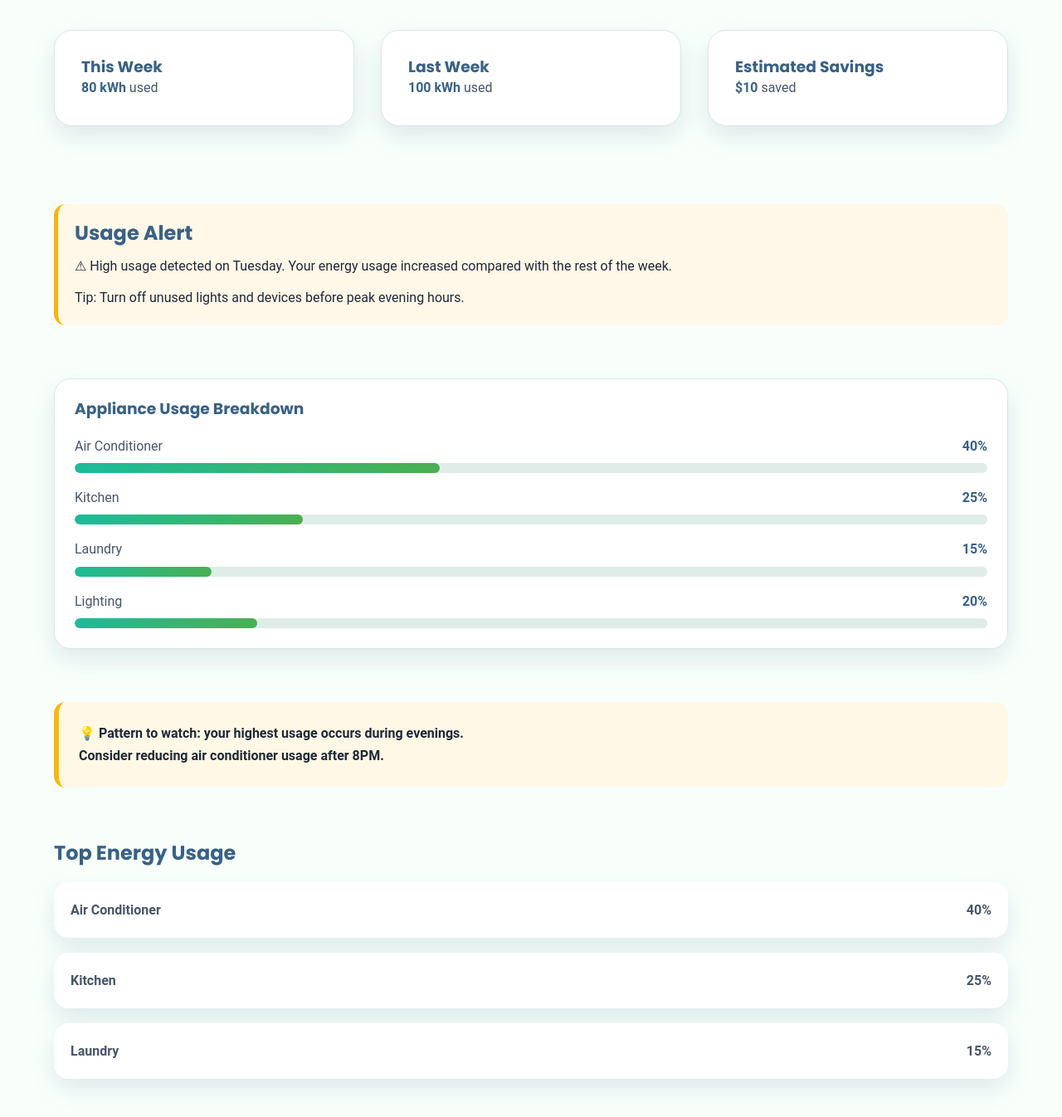
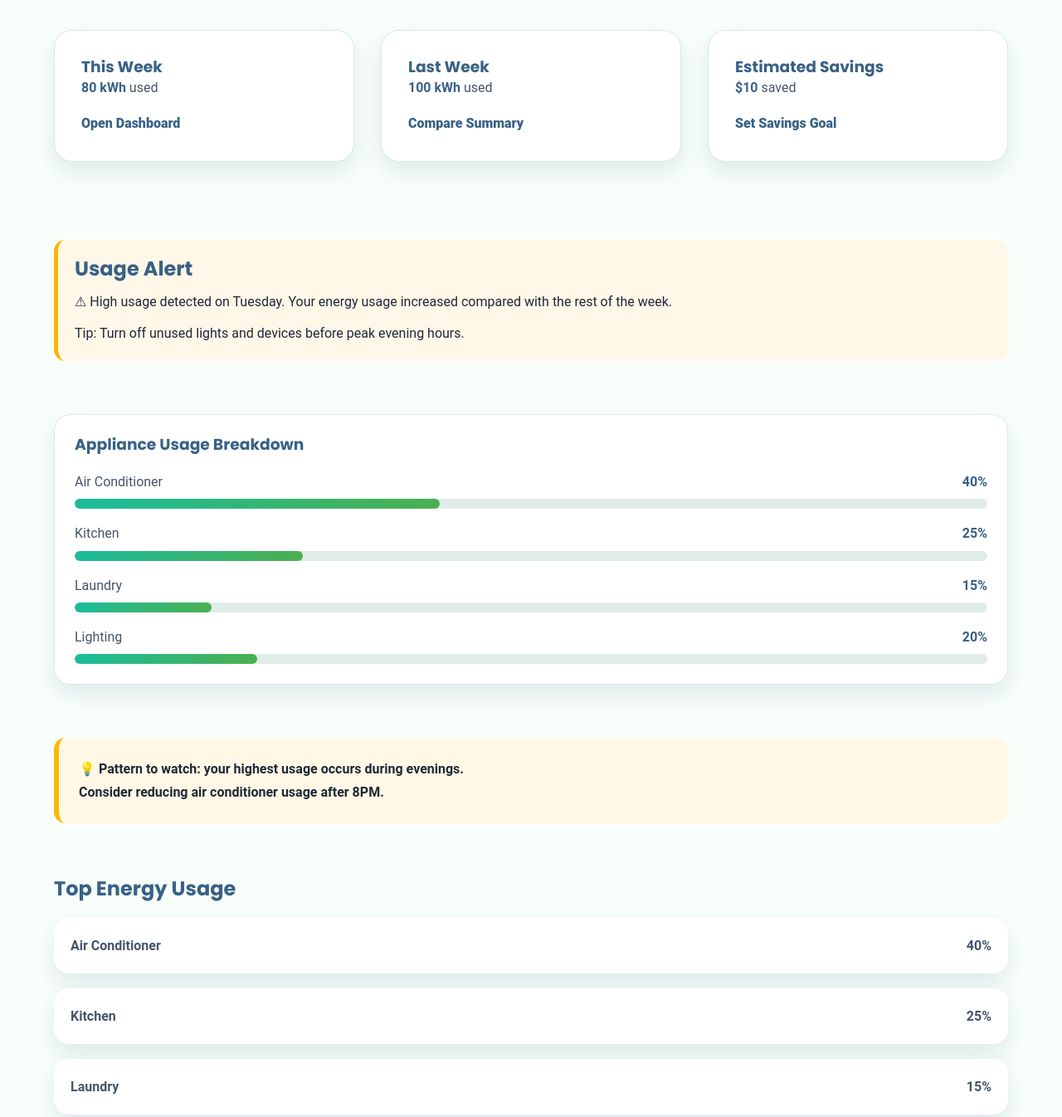
Before and after one commit to iikaayyy/design-thinking-energy-project, a plain HTML site: page usage.html in a window 1280 px wide. Shown: the part 620-1966 px from the top of the page at 83% size. Drawn offline with Linux system fonts and the light colour scheme.

Commit message:
add link to card

```diff
--- a/css/common.css
+++ b/css/common.css
@@ -238,6 +238,25 @@ select:focus {
   opacity: 0.95;
 }
 
+.card-link {
+  display: block;
+  color: inherit;
+  text-decoration: none;
+  cursor: pointer;
+}
+
+.card-link .card-action {
+  display: inline-block;
+  margin-top: 1rem;
+  color: var(--secondary-blue);
+  font-weight: 800;
+}
+
+.card-link:hover .card-action,
+.card-link:focus .card-action {
+  color: var(--primary-green);
+}
+
 .section-content {
   max-width: 1150px;
   margin: auto;
--- a/usage.html
+++ b/usage.html
@@ -96,20 +96,35 @@
 
       <section class="usage-section">
         <div class="section-content usage-grid">
-          <article class="usage-card">
+          <a
+            href="dashboard.html"
+            class="usage-card card-link"
+            aria-label="Open dashboard to review this week's energy summary"
+          >
             <h3>This Week</h3>
             <p><strong>80 kWh</strong> used</p>
-          </article>
+            <span class="card-action">Open Dashboard</span>
+          </a>
 
-          <article class="usage-card">
+          <a
+            href="dashboard.html"
+            class="usage-card card-link"
+            aria-label="Open dashboard to compare this week with last week"
+          >
             <h3>Last Week</h3>
             <p><strong>100 kWh</strong> used</p>
-          </article>
+            <span class="card-action">Compare Summary</span>
+          </a>
 
-          <article class="usage-card">
+          <a
+            href="goals.html"
+            class="usage-card card-link"
+            aria-label="Open goals page to turn estimated savings into a goal"
+          >
             <h3>Estimated Savings</h3>
             <p><strong>$10</strong> saved</p>
-          </article>
+            <span class="card-action">Set Savings Goal</span>
+          </a>
         </div>
       </section>
 
@@ -180,20 +195,32 @@
           <h2>Top Energy Usage</h2>
 
           <div class="usage-list">
-            <div class="usage-item">
+            <a
+              href="tips.html#appliance-saving-tips"
+              class="usage-item card-link"
+              aria-label="Open appliance saving tips for air conditioner usage"
+            >
               <span>Air Conditioner</span>
               <span>40%</span>
-            </div>
+            </a>
 
-            <div class="usage-item">
+            <a
+              href="tips.html#appliance-saving-tips"
+              class="usage-item card-link"
+              aria-label="Open appliance saving tips for kitchen usage"
+            >
               <span>Kitchen</span>
               <span>25%</span>
-            </div>
+            </a>
 
-            <div class="usage-item">
+            <a
+              href="goals.html"
+              class="usage-item card-link"
+              aria-label="Open goals page to reduce laundry energy usage"
+            >
               <span>Laundry</span>
               <span>15%</span>
-            </div>
+            </a>
           </div>
         </div>
       </section>
```
Also changed, not shown: goals.html (+24 -9 lines).
